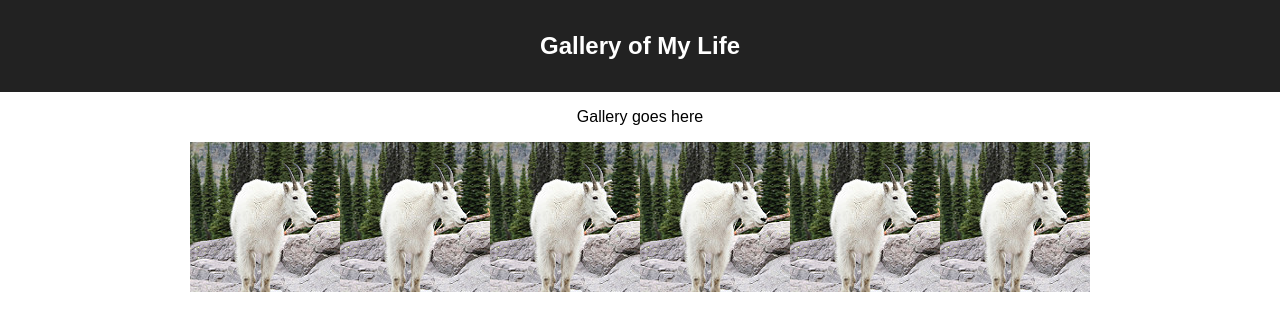
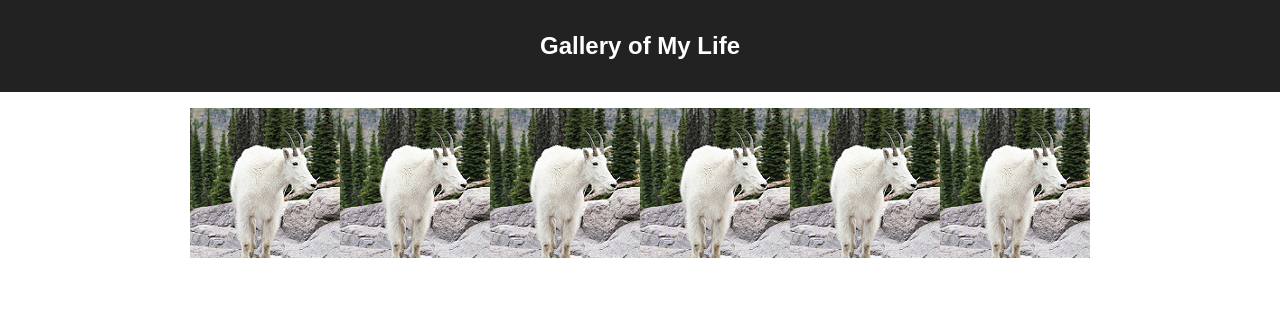
Before and after one commit to JeannieRenee/weekend-react-gallery, a React (Create React App) app: page / in a window 1280 px wide. Shown: the top 330 px of the page. Built offline with nearby package versions, Linux system fonts and the light colour scheme.

Commit message:
made changes to component structures

```diff
--- a/src/components/App/App.jsx
+++ b/src/components/App/App.jsx
@@ -1,16 +1,14 @@
 import React from 'react';
 import './App.css';
+// import Header
+import Header from '../Header/Header';
 // import Gallery
 import Gallery from '../Gallery/Gallery';
 
 function App() {
     return (
       <div className="App">
-        <header className="App-header">
-          <h1 className="App-title">Gallery of My Life</h1>
-        </header>
-        <p>Gallery goes here</p>
-
+        <Header />
         <Gallery />
       </div>
     );
--- /dev/null
+++ b/src/components/Header/Header.jsx
@@ -0,0 +1,11 @@
+function Header () {
+    return (
+        <>
+            <header className="App-header">
+              <h1 className="App-title">Gallery of My Life</h1>
+            </header>
+        </>
+    );
+}
+
+export default Header;
```
Also changed, not shown: src/components/GalleryItem/GalleryItem.jsx (added), src/components/GalleryList/GalleryList.jsx (added), 1 other file (tests, documents, lock files or other folders).
